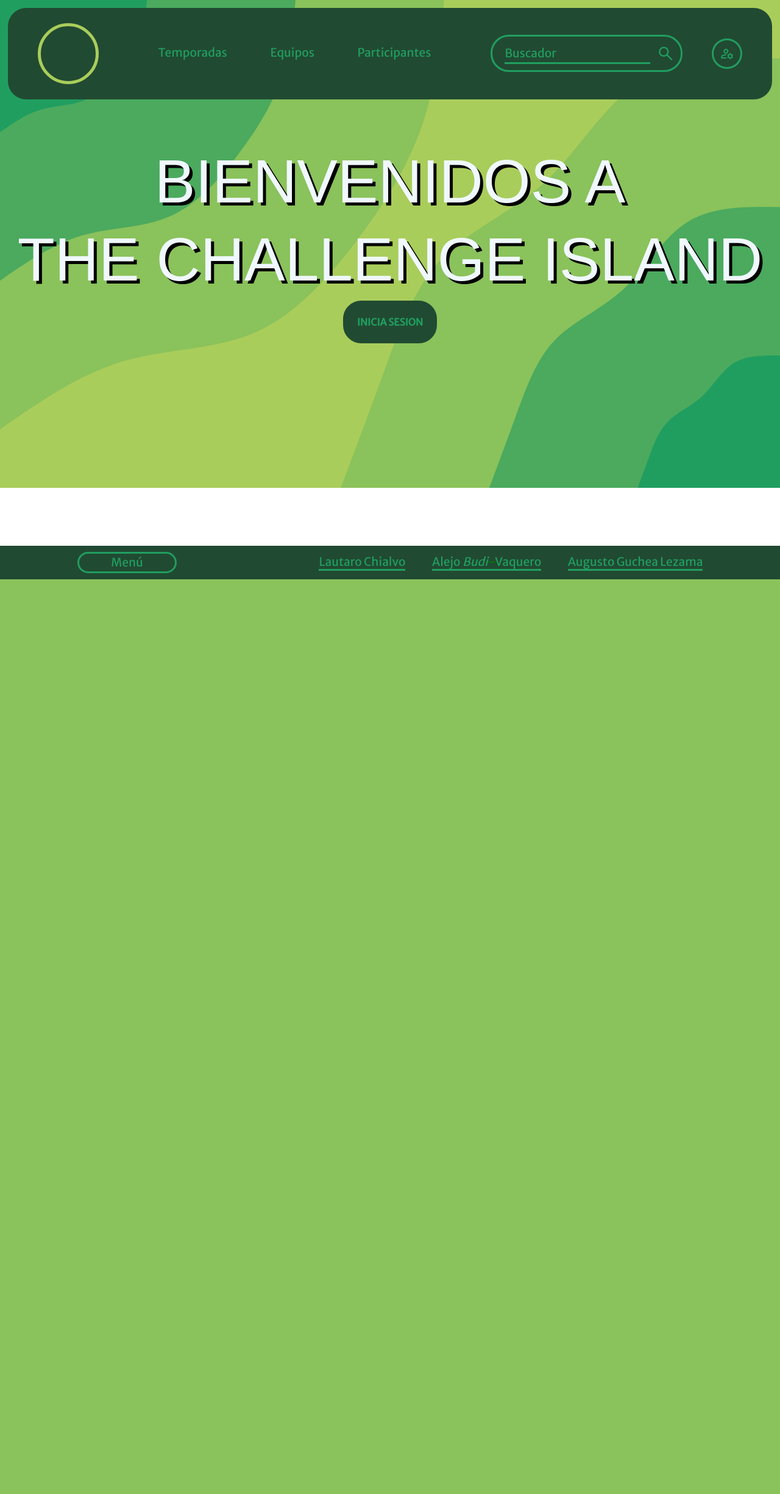
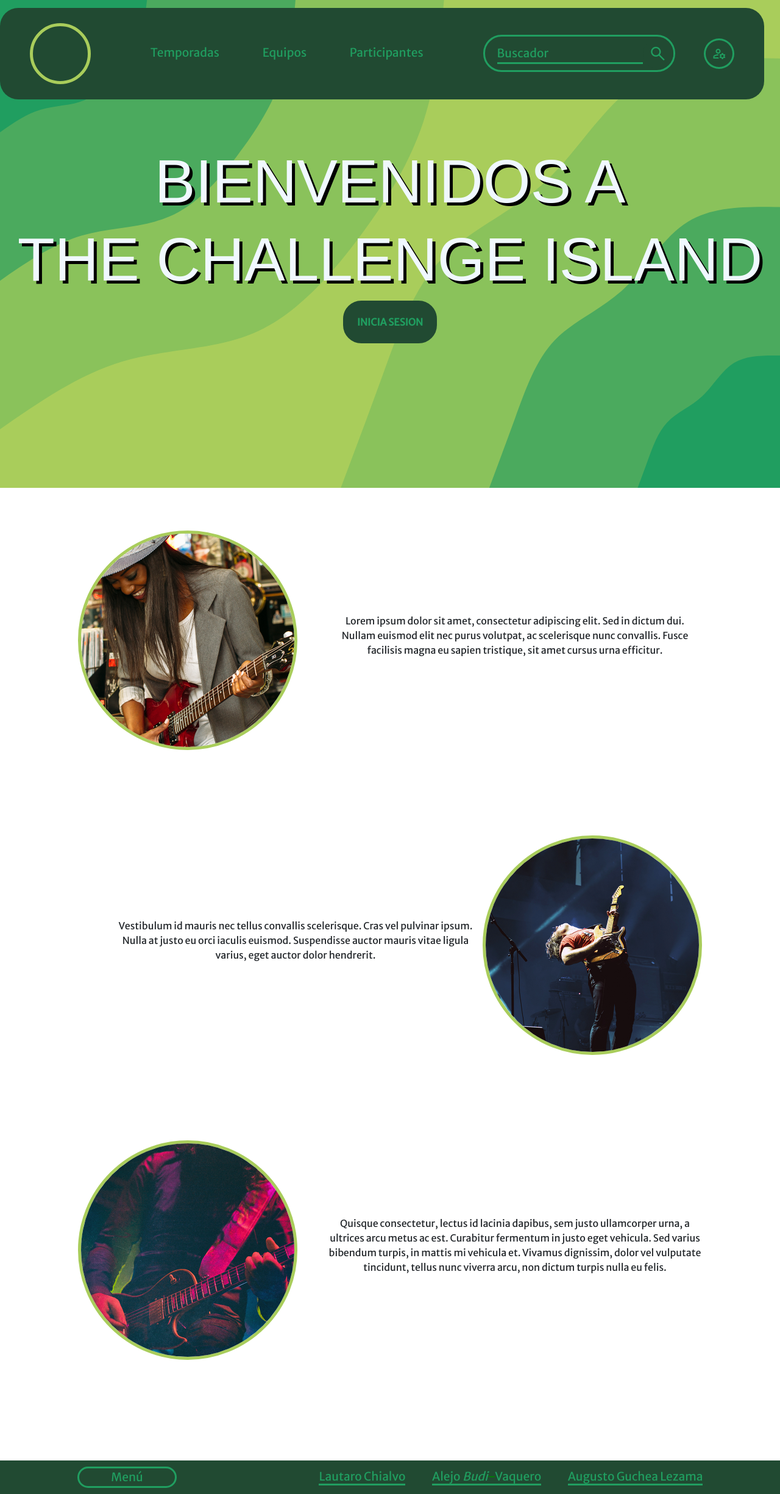
Before and after one commit to Chialvo/Caso-8-The-Challenge-Island, a Django app: page /home/ in a window 1280 px wide. Shown: the whole page at 61% size. Before the commit the page ends 950 px from the top, so only its background shows below. Run offline with Django 4.2, Linux system fonts and the light colour scheme; some web fonts are replaced.

Commit message:
home template

```diff
--- a/TheChallengeIsland/TCI/static/css/base.css
+++ b/TheChallengeIsland/TCI/static/css/base.css
@@ -17,8 +17,6 @@
     font-family: 'Merriweather Sans', sans-serif;
 }
 body{
-    display: flex;
-    justify-content: center;
     margin: 0;
     padding: 0;
     padding-bottom: 150px; /* Ajusta este valor según la altura de tu footer */
--- a/TheChallengeIsland/TCI/static/css/home.css
+++ b/TheChallengeIsland/TCI/static/css/home.css
@@ -1,5 +1,4 @@
 @import url('https://fonts.googleapis.com/css2?family=Alumni+Sans+Collegiate+One&family=Anton&family=Italianno&family=Kanit&family=Merriweather+Sans&family=Sedgwick+Ave+Display&display=swap');
-
 :root {
     --color-1: #1a1b06;
     --color-2: #209e60;
@@ -49,5 +48,59 @@ header{
 }
 
 .home-inicio_sesion:hover{
-    color: transparent;
+    color: var(--color-4);
 }
+
+main{
+    margin: 0 auto;
+    width: 80vw;
+
+    display: flex;
+    flex-direction: column;
+    align-items: center;
+    justify-content: space-around;
+}
+
+.home-agrupador{
+    margin: 50px 0;
+    height: 50vh;
+    width: 100%;
+
+    display: flex;
+    align-items: center;
+    justify-content: space-evenly;
+
+}
+
+.home-agrupador img{
+    height: 45vh;
+    width: 45vh;
+    border-radius: 50%;
+    border: #a9cd5b solid 5px;
+}
+
+.home-descripcion{
+    margin-left: 50px;
+    height: 80%;
+    display: flex;
+    flex-direction: column;
+    align-items: center;
+    justify-content: center;
+
+    flex: 1 1 auto;
+}
+
+.home-descripcion p{
+    text-align: center;
+    display: flex;
+    align-items: center;
+    width: 100%;
+    height: 100%;
+    white-space: pre-line; /* Permite saltos de línea */
+    overflow: hidden;
+    text-overflow: ellipsis;
+}
+
+.row-reverse{
+    flex-direction: row-reverse;
+}
--- a/TheChallengeIsland/TCI/templates/home.html
+++ b/TheChallengeIsland/TCI/templates/home.html
@@ -14,7 +14,23 @@
 
 </header>
 <main>
-
-
+    <div class="home-agrupador">
+        <img src="../static/img/01.jpg" alt="">
+        <div class="home-descripcion">
+            <p>Lorem ipsum dolor sit amet, consectetur adipiscing elit. Sed in dictum dui. Nullam euismod elit nec purus volutpat, ac scelerisque nunc convallis. Fusce facilisis magna eu sapien tristique, sit amet cursus urna efficitur.</p>
+        </div>
+    </div>
+    <div class="home-agrupador row-reverse">
+        <img src="../static/img/02.jpg" alt="">
+        <div class="home-descripcion">
+            <p>Vestibulum id mauris nec tellus convallis scelerisque. Cras vel pulvinar ipsum. Nulla at justo eu orci iaculis euismod. Suspendisse auctor mauris vitae ligula varius, eget auctor dolor hendrerit.</p>
+        </div>
+    </div>
+    <div class="home-agrupador">
+        <img src="../static/img/03.jpg" alt="">
+        <div class="home-descripcion">
+            <p>Quisque consectetur, lectus id lacinia dapibus, sem justo ullamcorper urna, a ultrices arcu metus ac est. Curabitur fermentum in justo eget vehicula. Sed varius bibendum turpis, in mattis mi vehicula et. Vivamus dignissim, dolor vel vulputate tincidunt, tellus nunc viverra arcu, non dictum turpis nulla eu felis.</p>
+        </div>
+    </div>
 </main>
 {% endblock %}
```
